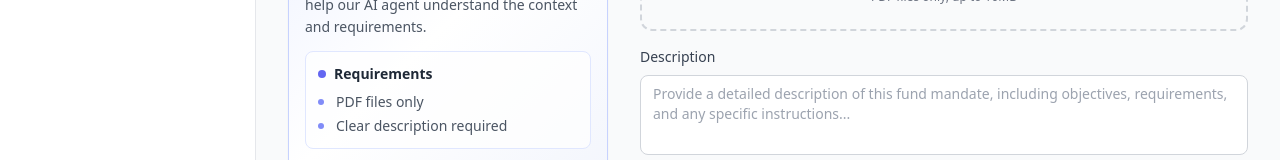
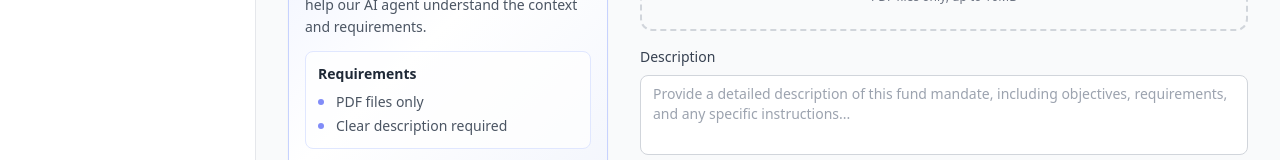
Before and after one commit to Afzal-Hameeth/Fund-Mandate, a React (Vite) app in the folder apps/client/: page /fund-mandate in a window 1280 px wide. Shown: the part 242-402 px from the top of the page. Built offline with nearby package versions, Linux system fonts and the light colour scheme.

Commit message:
fix UI 1

```diff
--- a/apps/client/src/pages/fundMandate.tsx
+++ b/apps/client/src/pages/fundMandate.tsx
@@ -169,7 +169,7 @@ const FundMandate: React.FC = () => {
 
               <div className="bg-white/70 rounded-lg p-3 border border-indigo-100 mb-3">
                 <div className="flex items-center mb-2">
-                  <div className="w-2 h-2 bg-indigo-500 rounded-full mr-2"></div>
+
                   <p className="text-sm font-semibold text-gray-800">Requirements</p>
                 </div>
                 <div className="space-y-1 text-sm text-gray-600">
```
